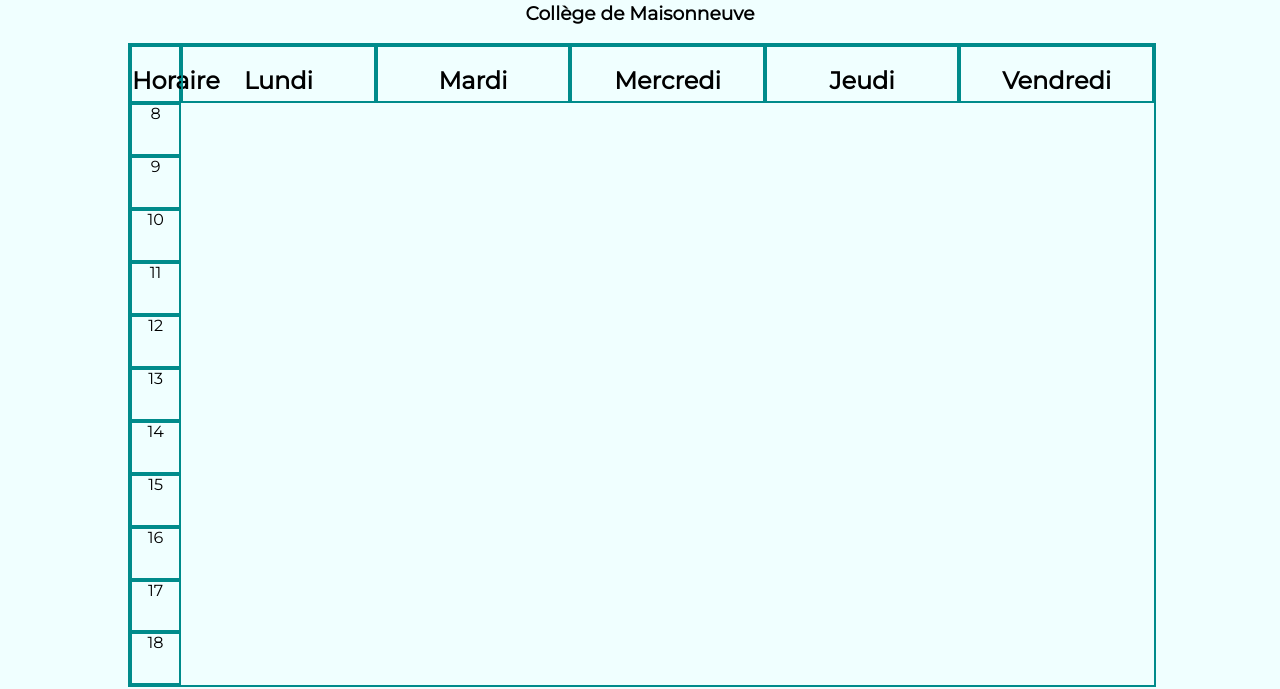
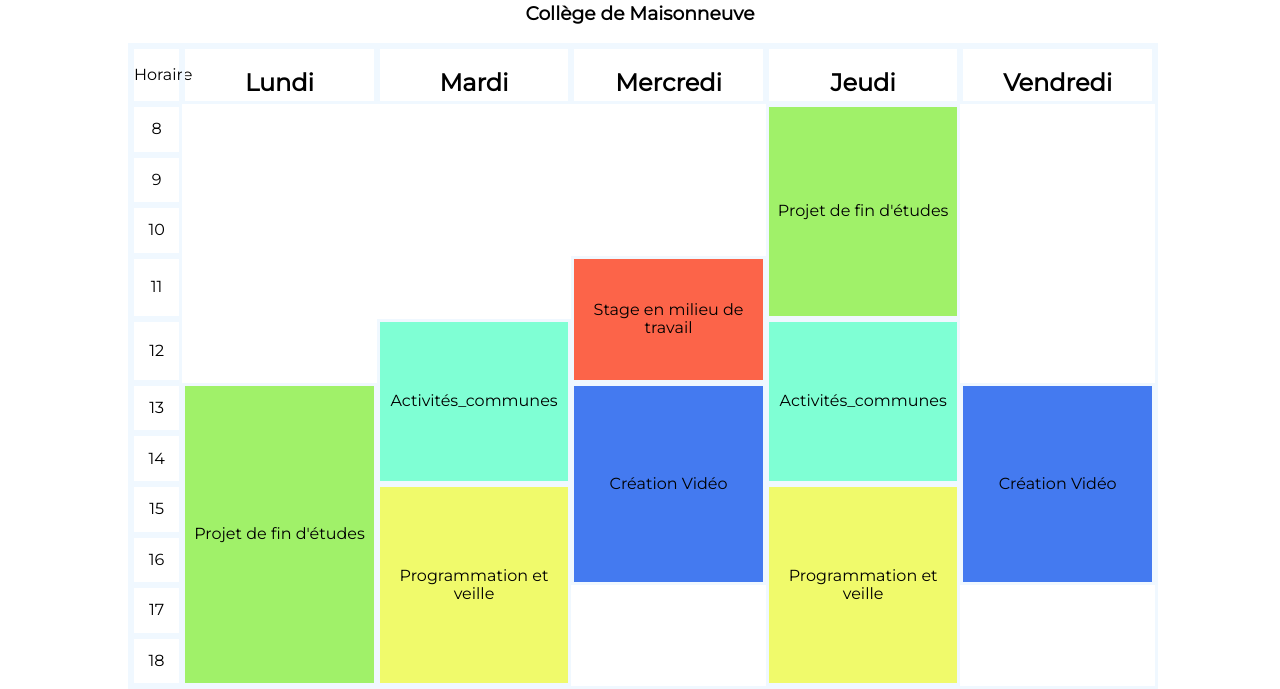
Before and after one commit to TommyLeHa/Ex4, a plain HTML site: page index.htm in a window 1280 px wide. Shown: the part 124-813 px from the top of the page. Drawn offline with Linux system fonts and the light colour scheme.

Commit message:
Ajout des cours de mon horaire dans le grid

```diff
--- a/index.htm
+++ b/index.htm
@@ -18,7 +18,7 @@
 
     <main class="horaire">
         <div>
-            <h2>Horaire</h2>
+            <p>Horaire</p>
         </div>
         <div>
             <h2>Lundi</h2>
@@ -46,6 +46,33 @@
         <div class="seize">16</div>
         <div class="dix-sept">17</div>
         <div class="dix-huit">18</div>
+        <div class='Projet_etudes'>
+                <p>Projet de fin d'études </p>
+            </div>
+        <div class='Projet_etudes2'>
+                <p>Projet de fin d'études </p>
+            </div>
+        <div class='Activités_communes'>
+                <p>Activités_communes</p>
+            </div>
+        <div class='Activités_communes2'>
+                <p>Activités_communes</p>
+            </div>
+            <div class='Programmation_veille'>
+                    <p>Programmation et veille</p>
+                </div>
+            <div class='Programmation_veille2'>
+                    <p>Programmation et veille</p>
+            </div>
+            <div class='Stage'>
+                    <p>Stage en milieu de travail</p>
+            </div>
+            <div class='Creation_Video'>
+                    <p>Création Vidéo</p>
+            </div>
+            <div class='Creation_Video2'>
+                    <p>Création Vidéo</p>
+            </div>
     </main>
 </body>
 </html>
--- a/sass/_horaire.scss
+++ b/sass/_horaire.scss
@@ -1,5 +1,5 @@
 body{
-    background-color: azure;
+    background-color: white;
     font-family: 'Montserrat';
 
     header {
@@ -13,47 +13,111 @@
         margin: 0 10%;
         grid-template-columns: 5% 19% 19% 19% 19% 19%;
         grid-template-rows: 9% auto;
-        border: 2px solid darkcyan;
+        border: 3px solid aliceblue;
+    }
+    .horaire>div{
+      display: grid;
+      align-items: center;
+
     }
     .huit{
         grid-column: 1;
-        grid-row: 2;
+
     }
     .neuf{
         grid-column: 1;
+
     }
     .dix{
         grid-column: 1;
+
     }
 
     .onze{
         grid-column: 1;
+
     }
     .douze{
         grid-column: 1;
+
     }
     .treize{
         grid-column: 1;
+
     }
     .quatorze{
         grid-column: 1;
+
     }
     .quinze{
         grid-column: 1;
+
     }
     .seize{
         grid-column: 1;
+
     }
     .dix-sept{
         grid-column: 1;
+
     }
     .dix-huit{
         grid-column: 1;
+
     }
 
+    .Projet_etudes{
+        grid-column: 2;
+        grid-row: 7/13;
+        background-color: rgb(160, 241, 105);
+    }
+
+    .Projet_etudes2{
+        grid-column: 5;
+        grid-row: 2/6;
+        background-color: rgb(160, 241, 105);
+    }
+
+    .Activités_communes{
+        grid-column: 3;
+        grid-row:6/9;
+        background-color: aquamarine;
+    }
+
+    .Activités_communes2{
+        grid-column: 5;
+        grid-row:6/9;
+        background-color: aquamarine;
+    }
+
+    .Programmation_veille{
+        grid-column: 3;
+        grid-row:9/13;
+        background-color: rgb(240, 250, 107);
+    }
+    .Programmation_veille2{
+        grid-column: 5;
+        grid-row:9/13;
+        background-color: rgb(240, 250, 107);
+    }
+    .Stage{
+        grid-column: 4;
+        grid-row: 5/7;
+        background-color: rgb(252, 100, 73);
+    }
+    .Creation_Video{
+        grid-column: 4;
+        grid-row: 7/11;
+        background-color: rgb(68, 122, 240);
+    }
+    .Creation_Video2{
+        grid-column: 6;
+        grid-row: 7/11;
+        background-color: rgb(68, 122, 240);
+    }
     div{
-        border: 2px solid darkcyan;
         text-align: center;
+        border: 3px solid aliceblue;
     }
 
 }
```
Also changed, not shown: css/style.css, 1 other file.
